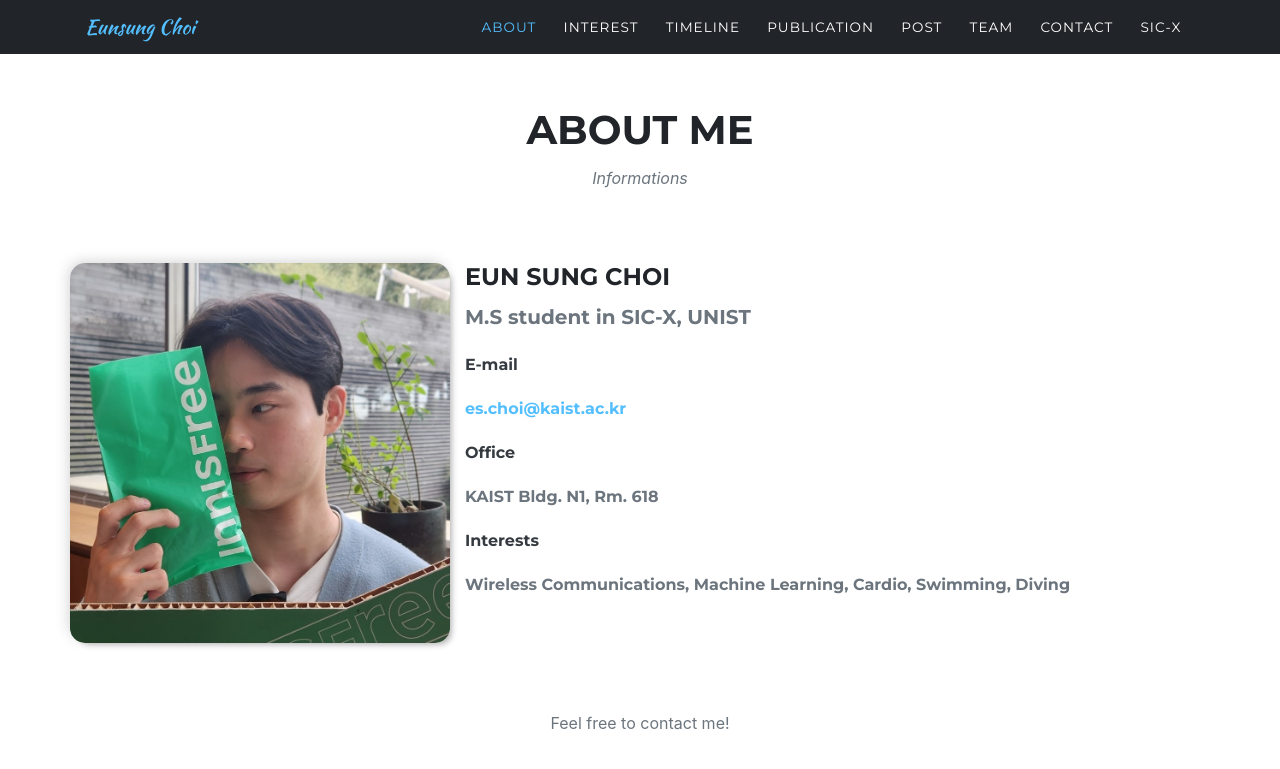
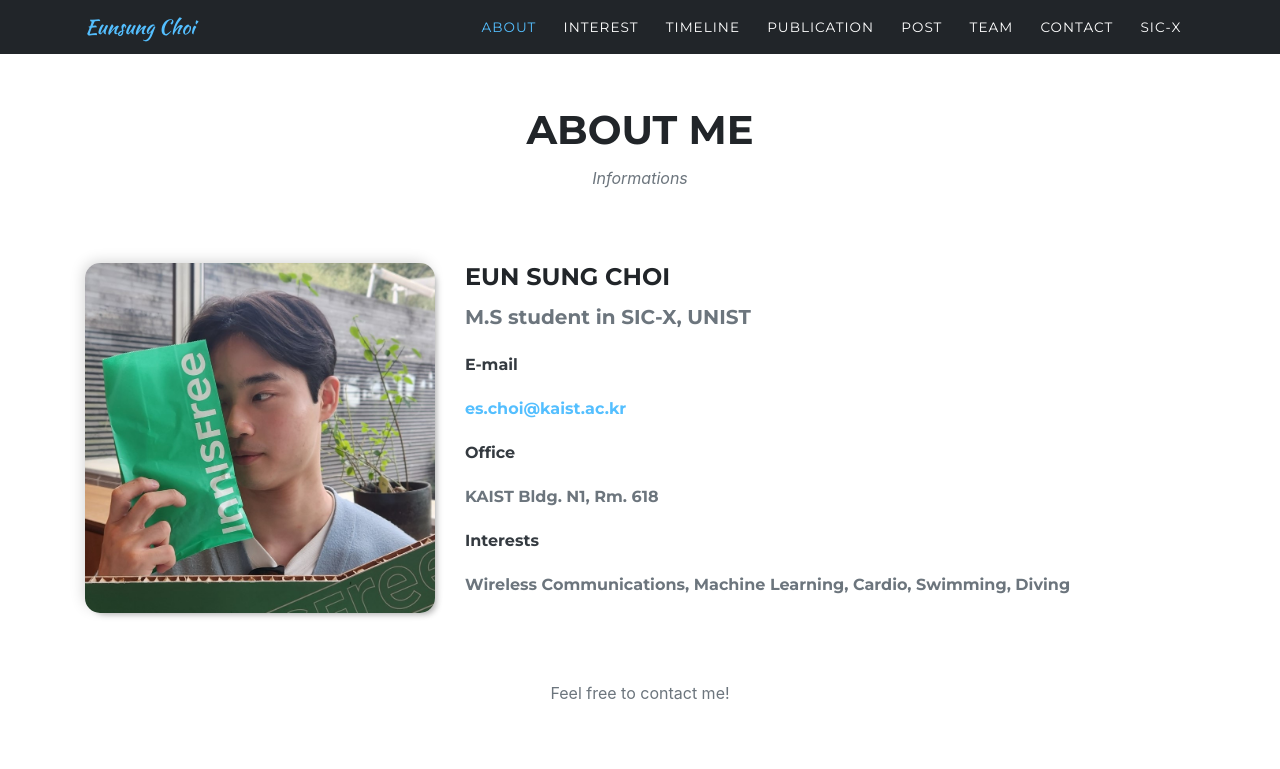
Before and after one commit to choices97/choices97.github.io, a Jekyll site: the page built from index.html, in a window 1280 px wide and 900 px high, scrolled down 894 px. Shown: the top 769 px of the window. Built offline with Jekyll 4.4.1, drawn with Linux system fonts in a browser that asks for light colours; some web fonts are replaced; the list of posts is cut into pages by our own code; comment, search, counter and statistics services are not loaded; grey boxes are pictures that could not be loaded.

Commit message:
Update about.html

```diff
--- a/_includes/about.html
+++ b/_includes/about.html
@@ -11,7 +11,7 @@
     <div class="row">
     {% for person in site.data.sitetext[site.locale].about.people %}
     <div class="col-xs-6 col-sm-4">
-	<div class="row">
+	<div class="row" style="margin-left: 0px; margin-right: 0px">
       <div class="about-member">
       <img class="mx-auto img-fluid" src="{{ person.image }}" alt="">
       <p class="text-muted">{{ person.role }}</p>
```
